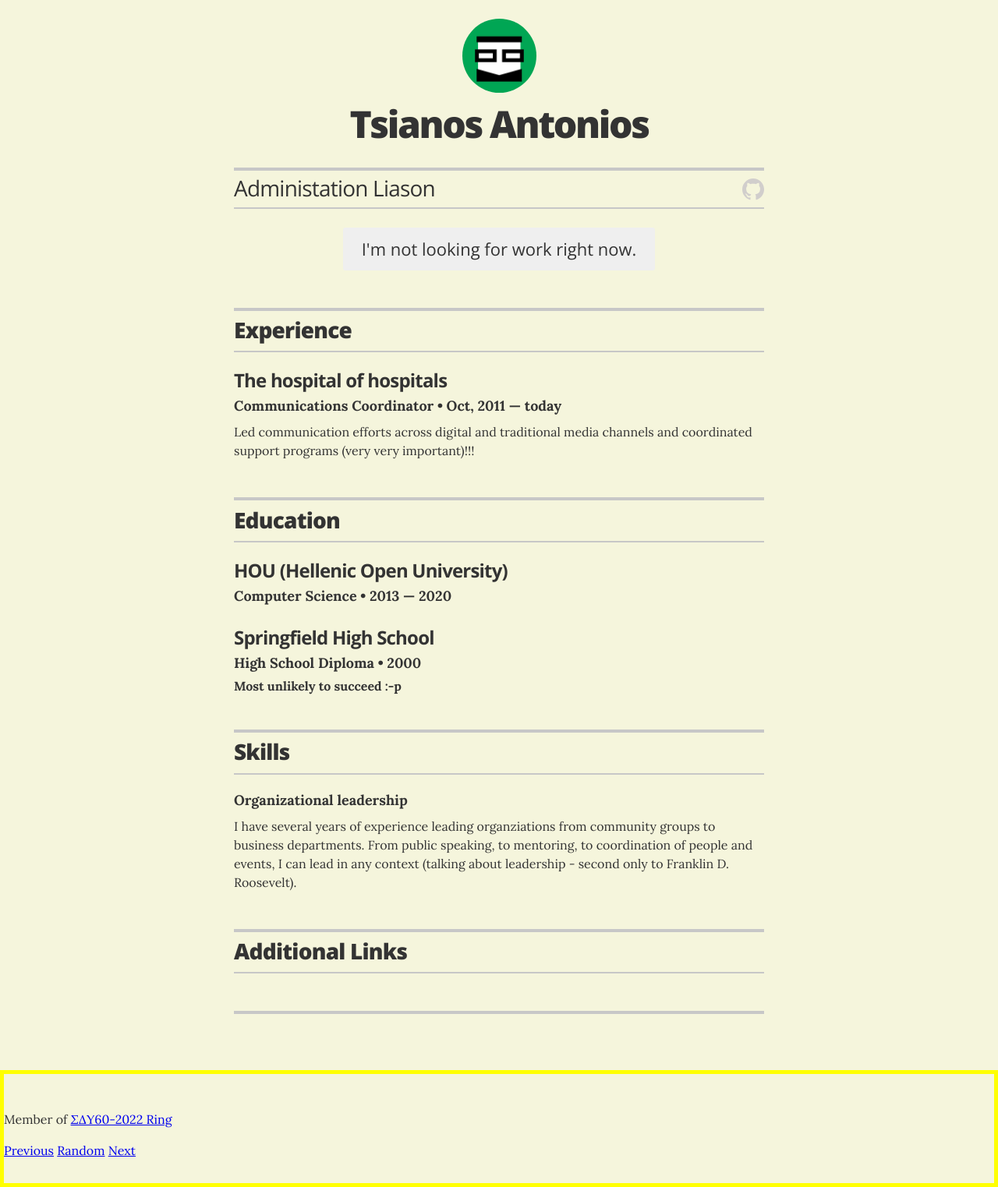
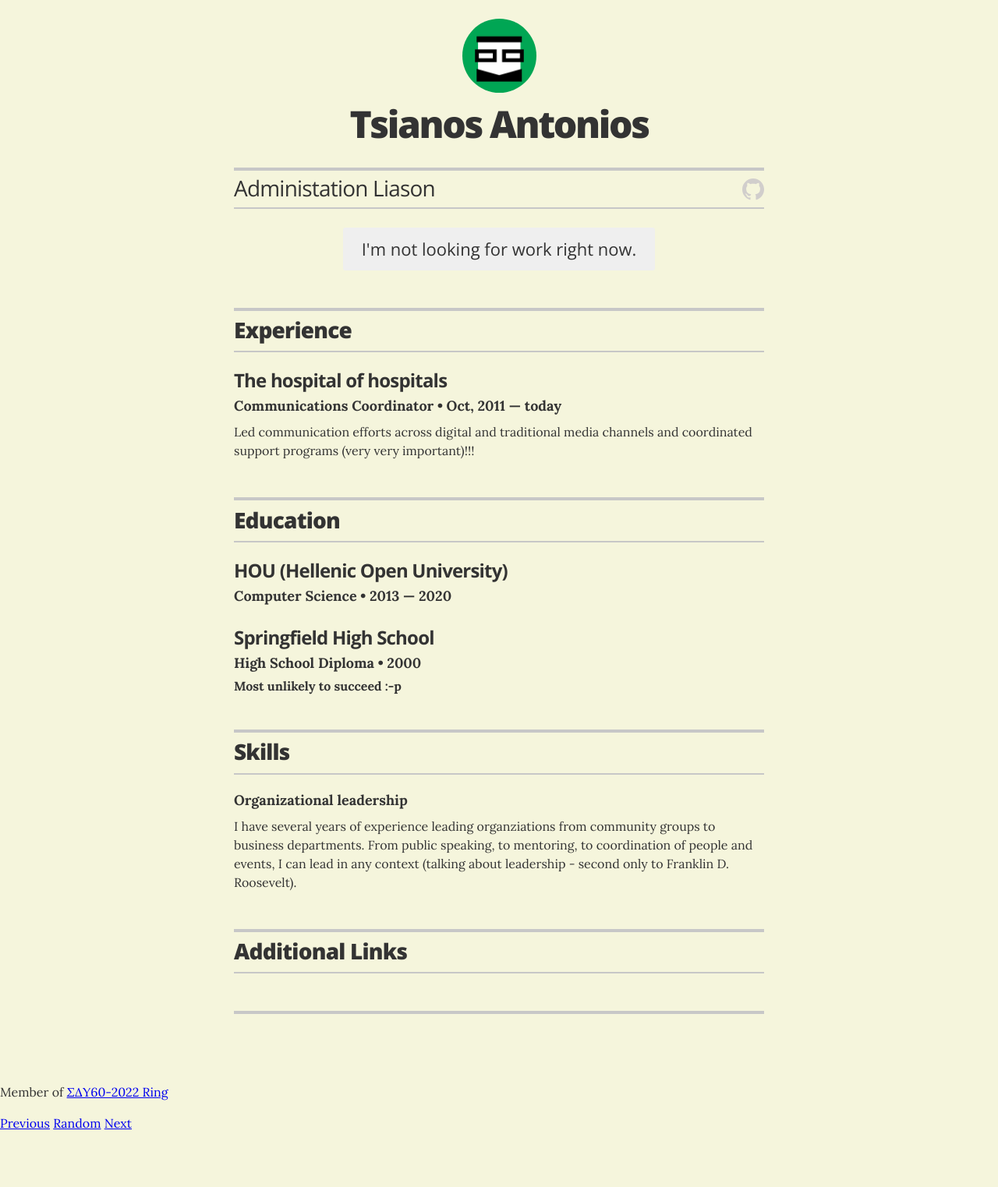
Before and after one commit to atsiano81/myCV, a Jekyll site: the page built from index.html, in a window 1280 px wide. Shown: the whole page at 78% size. Built offline with Jekyll 4.4.1, drawn with Linux system fonts in a browser that asks for light colours; a script that is not in the unit is left out; after the commit the page ends 1453 px from its top, so only the background shows below that.

Commit message:
Update _resume.scss

```diff
--- a/_sass/_resume.scss
+++ b/_sass/_resume.scss
@@ -2,12 +2,7 @@
 // ---------------------------------------/
 
 // util
-.webring-banner-container{
-  border: 5px solid #FFFF00;
-  display: flex;
-  height: 150px;
-  align-items: center;
-}
+
 .section-header {
   @include section_border;
   margin-bottom: 1.5rem;
```
